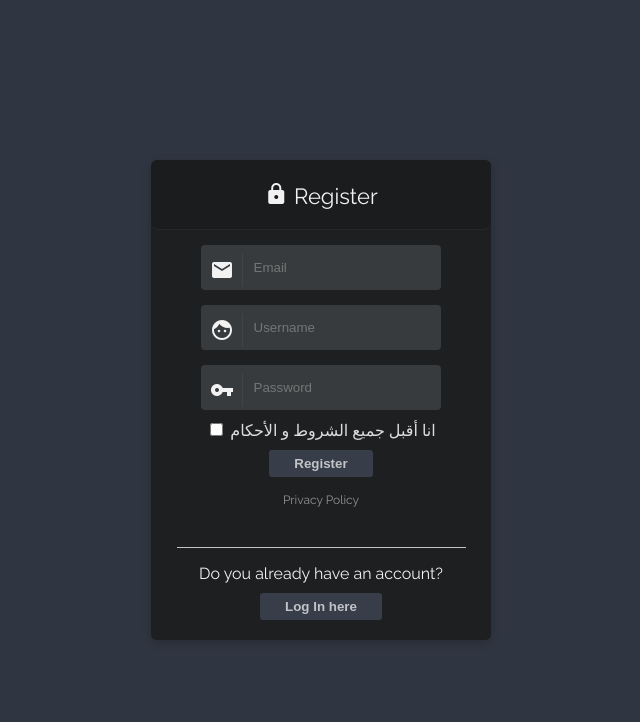
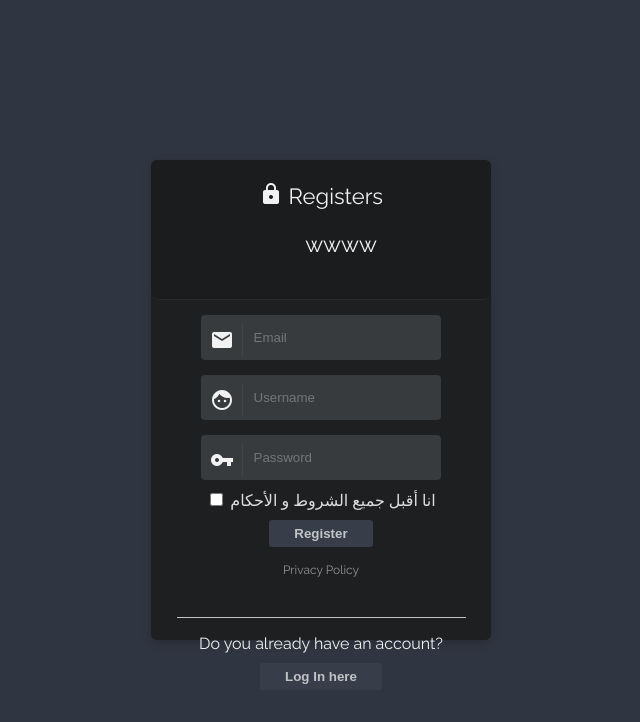
Before and after one commit to abduladn/aaaa, a plain HTML site: page index.html in a window 1280 px wide. Shown: the whole page, without its empty margins (319-959 px from the left). Drawn offline with Linux system fonts and the light colour scheme.

Commit message:
Update index.html

```diff
--- a/index.html
+++ b/index.html
@@ -18,8 +18,10 @@
 <body>
     <div id="container-register">
         <div id="title">
-            <i class="material-icons lock">lock</i> Register
+            <i class="material-icons lock">lock</i> Registers
+            <ul>wwww</ul>
         </div>
+
 
         <form>
             <div class="input">
```
